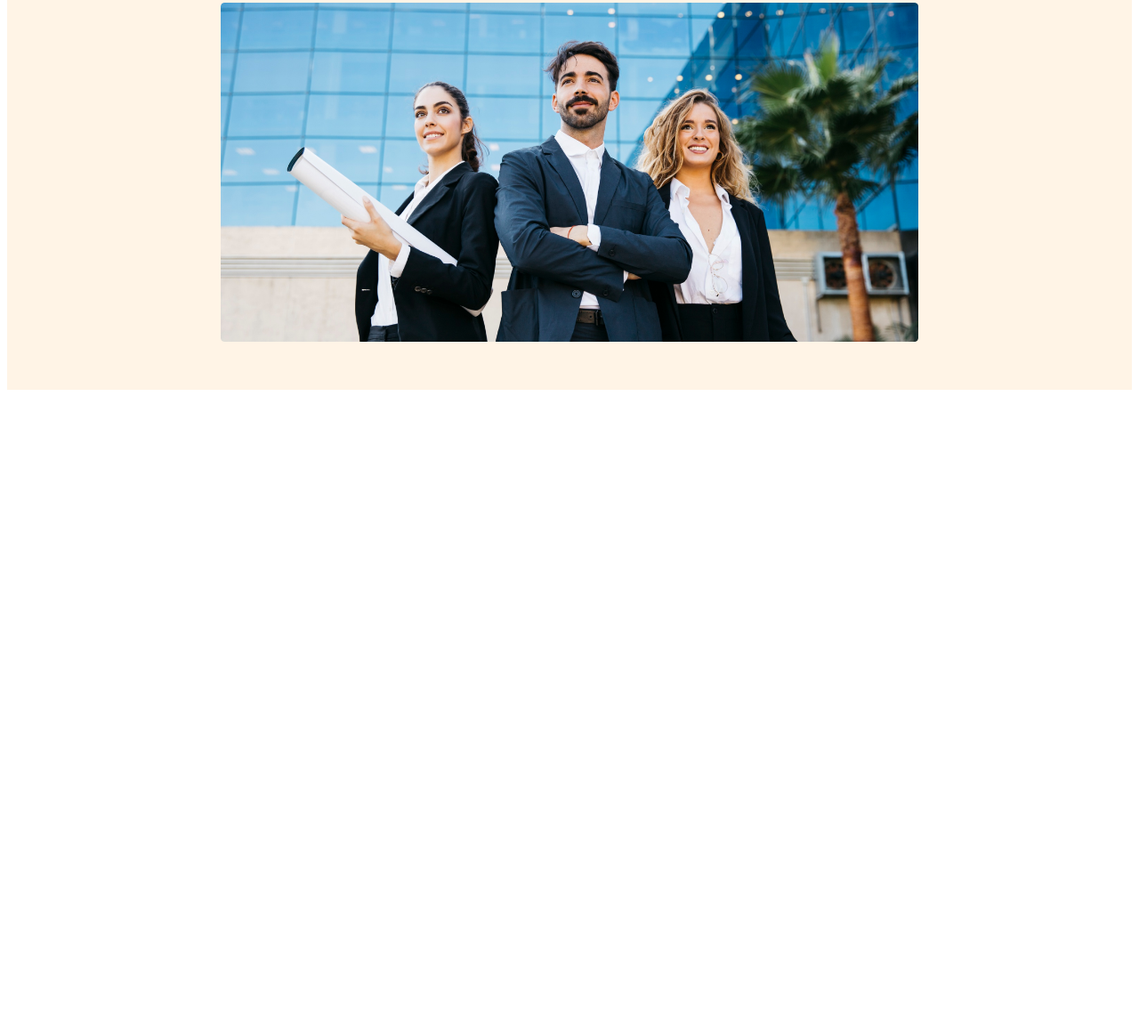
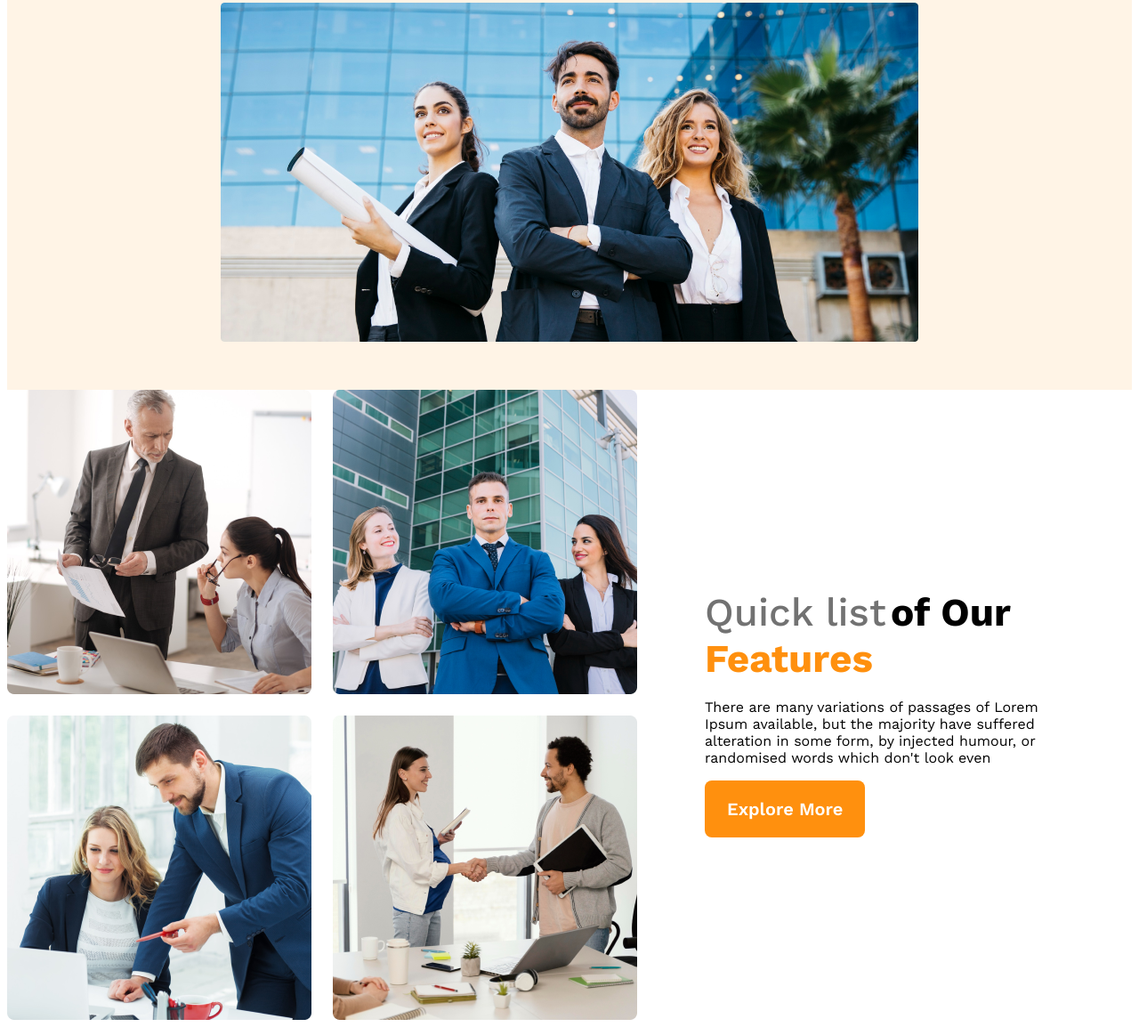
Before and after one commit to itznishan3301/g3-architects, a plain HTML site: page index.html in a window 1280 px wide. Shown: the part 573-1727 px from the top of the page at 89% size. Before the commit the page ends 1019 px from the top, so only its background shows below. Drawn offline with nearby package versions, Linux system fonts and the light colour scheme.

Commit message:
Added Teams Content

```diff
--- a/index.html
+++ b/index.html
@@ -31,7 +31,22 @@
     </header>
 
     <main>
+        <section class="teams-container">
+            <div class="teams-img">
+                <img src="./images/team1.png" alt="img-1">
+                <img src="./images/team2.png" alt="img-2">
+                <img src="./images/team3.png" alt="img-3">
+                <img src="./images/team4.png" alt="img-4">
 
+            </div>
+
+            <div class="teams-content">
+                <h3 class="teams-title"><span class="text-1">Quick list</span> <span class="text-2">of Our</span><br><span class="text-3">Features</span></h3>
+
+                <p class="teams-description">There are many variations of passages of Lorem Ipsum available, but the majority have suffered alteration in some form, by injected humour, or randomised words which don't look even</p>
+                <button class="btn-primary">Explore More</button>
+            </div>
+        </section>
     </main>
 
     <footer>
--- a/styles/styles.css
+++ b/styles/styles.css
@@ -1,13 +1,13 @@
 @import url('https://fonts.googleapis.com/css2?family=Work+Sans:wght@400;500;600;700;800&display=swap');
 
 /* shared styles */
-*{
+* {
     /* margin: 0px;
     padding: 0px; */
     font-family: 'Work Sans', sans-serif;
 }
 
-.btn-primary{
+.btn-primary {
     background-color: #FF900E;
     border: none;
     border-radius: 8px;
@@ -20,54 +20,57 @@
 
 /* header styles */
 
-header{
+header {
     background: rgba(255, 144, 14, 0.10);
     padding: 50px 240px;
 }
 
-nav{
+nav {
     display: flex;
     justify-content: space-between;
     align-items: center;
 
 }
-.nav-title{
+
+.nav-title {
     font-size: 2.8rem;
     font-weight: 700;
     color: #131313;
 }
 
-nav > ul{
+nav>ul {
     display: flex;
 }
 
-nav li{
+nav li {
     list-style: none;
     margin-right: 30px;
     font-weight: 500;
     font-size: 1rem;
 }
 
-nav li a{
+nav li a {
     text-decoration: none;
     color: #424242;
 }
 
-.banner-content{
+.banner-content {
     max-width: 800px;
     text-align: center;
     margin: 0px auto;
 }
-.banner-title{
+
+.banner-title {
     font-size: 4rem;
     font-weight: 700;
     color: #131313;
 }
-.banner-description{
+
+.banner-description {
     color: #727272;
 }
 
-.banner img{
+.banner img {
     width: 100%;
     margin-top: 20px;
 }
@@ -77,11 +80,11 @@ nav li a{
 /* responsive styles */
 /* mobile devices */
 @media screen and (max-width: 576px) {
-    header{
+    header {
         padding: 20px;
     }
 
-    nav{
+    nav {
         flex-direction: column;
     }
 }
@@ -90,11 +93,51 @@ nav li a{
 /* tablet devices */
 
 @media screen and (min-width: 576px) and (max-width: 960px) {
-    header{
+    header {
         padding: 50px;
     }
 
-    nav{
+    nav {
         flex-direction: column;
     }
 }
+
+/* main styles */
+main {
+    max-width: 1440px;
+    margin: 0px auto;
+}
+
+.teams-container {
+    display: flex;
+    align-items: center;
+}
+
+.teams-img {
+    display: grid;
+    grid-template-columns: repeat(2, 1fr);
+    gap: 1.5rem;
+}
+
+.teams-content {
+    padding-left: 76px;
+    padding-right: 76px;
+}
+
+.teams-title .text-1 {
+    color: #727272;
+    font-size: 2.75rem;
+    font-weight: 500;
+}
+
+.teams-title .text-2 {
+    color: (#131313);
+    font-size: 2.75rem;
+    font-weight: 700;
+}
+
+.teams-title .text-3 {
+    color: #FF900E;
+    font-size: 2.75rem;
+    font-weight: 700;
+}
```
